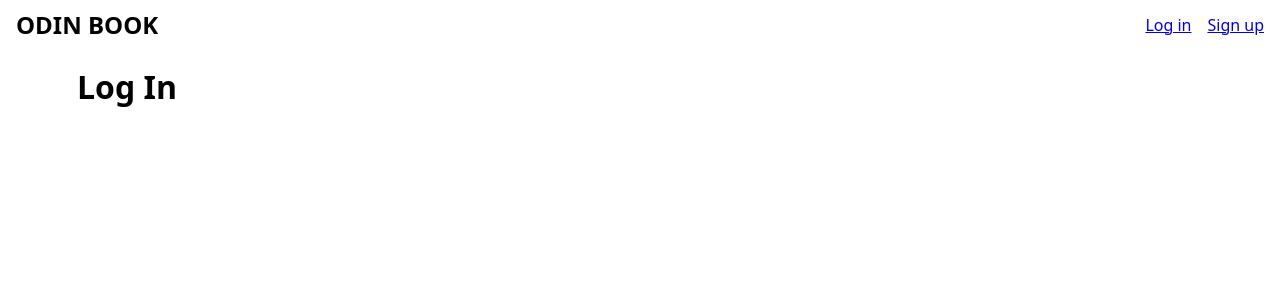
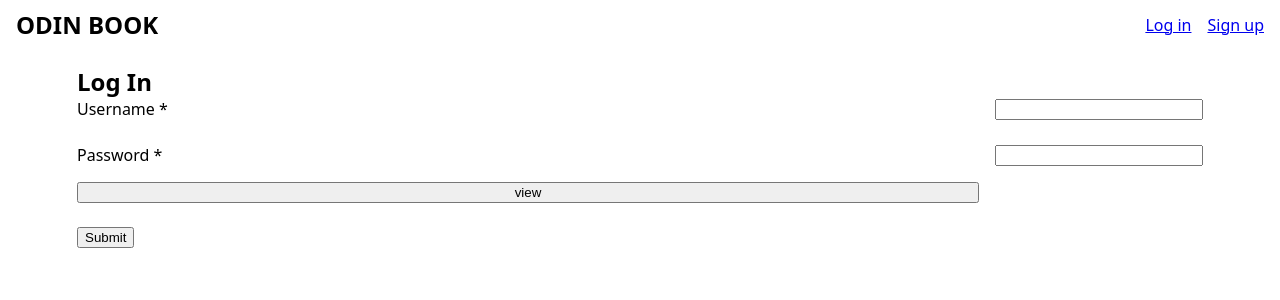
Before and after one commit to leandroesposito/top-odin-book-front, a React (Vite) app: page /log-in in a window 1280 px wide. Shown: the top 300 px of the page. Built offline with nearby package versions, Linux system fonts and the light colour scheme.

Commit message:
Create login screen

```diff
--- a/src/components/logIn/LogIn.jsx
+++ b/src/components/logIn/LogIn.jsx
@@ -1,7 +1,164 @@
+import FormRow from "../parts/FormRow";
+import Loading from "../parts/Loading/Loading";
+import Required from "../parts/Required";
+import FlashMessage from "../parts/FlashMessage/FlashMessage";
+import { setValidationResult } from "../parts/FormValidation";
+import { useEffect, useState } from "react";
+import useFetch from "../../hooks/useFetch";
+import { useNavigate } from "react-router";
+import { logIn } from "../../session/sessionManager";
+
 function LogIn() {
+  const [username, setUsername] = useState("");
+  const [password, setPassword] = useState("");
+  const { loading, data, success, errors, makeRequest } = useFetch();
+  const [viewPassword, setViewPassword] = useState(false);
+  const navigate = useNavigate();
+
+  useEffect(() => {
+    let redirectTimeout = null;
+    if (data && data.user && success) {
+      logIn(data.user);
+      redirectTimeout = setTimeout(() => {
+        navigate("/home");
+      }, 3000);
+    }
+
+    return () => {
+      if (redirectTimeout) {
+        clearTimeout(redirectTimeout);
+      }
+    };
+  }, [success, data, navigate]);
+
+  function onUsernameChange(event) {
+    const usernameElem = event.target;
+    if (usernameElem.value.includes(" ")) {
+      // ignore space key
+      return;
+    }
+    setUsername(usernameElem.value);
+
+    validateUsername(event);
+  }
+
+  function validateUsername() {
+    const usernameElem = document.querySelector("input#username");
+    if (usernameElem.validity.valueMissing) {
+      setValidationResult(usernameElem, "Username is required.");
+    } else {
+      setValidationResult(usernameElem, "");
+      return true;
+    }
+
+    return false;
+  }
+
+  function onPasswordChange(event) {
+    const passwordElem = event.target;
+    setPassword(passwordElem.value);
+
+    validatePassword(event);
+  }
+
+  function validatePassword() {
+    const passwordElem = document.querySelector("input#password");
+
+    if (passwordElem.validity.valueMissing) {
+      setValidationResult(passwordElem, "Password is required.");
+    } else {
+      setValidationResult(passwordElem, "");
+      return true;
+    }
+
+    return false;
+  }
+
+  function onSubmitClick() {
+    validateUsername();
+    validatePassword();
+  }
+
+  function onSubmit(event) {
+    event.preventDefault();
+
+    if (data && data.success) {
+      // prevent submit when data already submited
+      return;
+    }
+
+    const validUsername = validateUsername();
+    const validPassword = validatePassword();
+
+    if (!validUsername || !validPassword) {
+      return false;
+    }
+
+    const formData = new FormData(event.target);
+
+    makeRequest("/auth/log-in", "POST", Object.fromEntries(formData));
+  }
+
+  function onPasswordVisibilityClick() {
+    setViewPassword(!viewPassword);
+  }
+
   return (
     <>
-      <h1>Log In</h1>
+      <div className="form-container">
+        <form onSubmit={onSubmit} className="auth-form form">
+          <h2>Log In</h2>
+          <FormRow>
+            <label htmlFor="username">
+              Username <Required />
+            </label>
+            <input
+              type="text"
+              name="username"
+              id="username"
+              value={username}
+              onChange={onUsernameChange}
+              onBlur={validateUsername}
+              required
+            />
+          </FormRow>
+          <FormRow>
+            <label htmlFor="password">
+              Password <Required />
+            </label>
+            <input
+              type={viewPassword ? "text" : "password"}
+              name="password"
+              id="password"
+              value={password}
+              onChange={onPasswordChange}
+              onBlur={validatePassword}
+              required
+            />
+            <button
+              className="view-password"
+              type="button"
+              onClick={onPasswordVisibilityClick}
+            >
+              {viewPassword ? "hide" : "view"}
+            </button>
+          </FormRow>
+          <div className="buttons">
+            <button type="submit" onClick={onSubmitClick} disabled={loading}>
+              Submit
+            </button>
+          </div>
+          {loading && <Loading size={4} />}
+        </form>
+        <div className="flash-messages">
+          {errors.map((error, index) => (
+            <FlashMessage message={error} type={"error"} key={index} />
+          ))}
+          {data !== null && typeof data.message !== "undefined" && (
+            <FlashMessage message={data.message} type={"success"} />
+          )}
+        </div>
+      </div>
     </>
   );
 }
```
